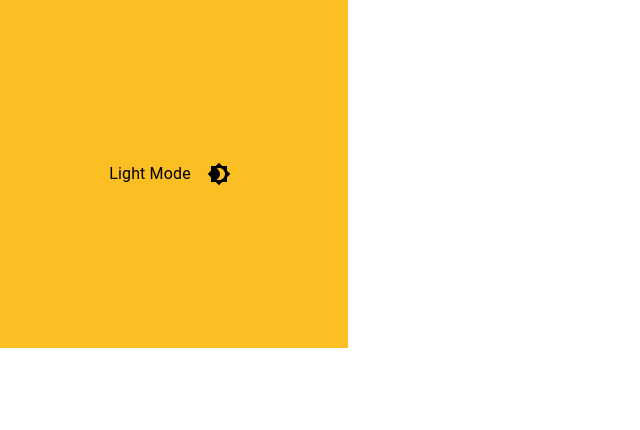
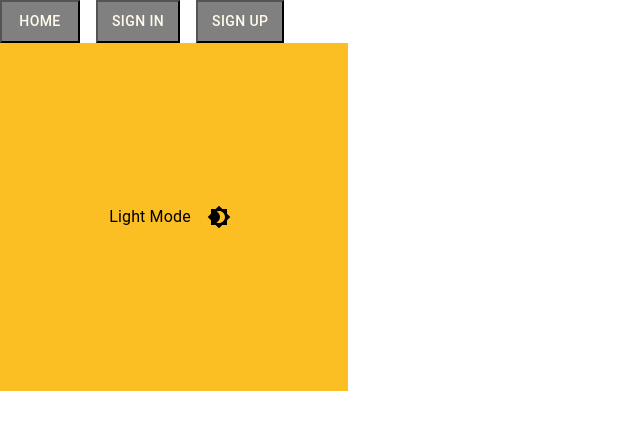
Before and after one commit to spike-rx/book-store, a React (Create React App) app: page / in a window 1280 px wide. Shown: the top 430 px of the page, without its empty margins (0-640 px from the left). Built offline with nearby package versions, Linux system fonts and the light colour scheme.

Commit message:
add Header

```diff
--- a/src/App.tsx
+++ b/src/App.tsx
@@ -1,9 +1,8 @@
 import { useSelector } from 'react-redux'
 import { useState, useMemo } from 'react'
-
 import React, { createTheme, ThemeProvider } from '@mui/material/styles'
-
 import Square from './components/square/Square'
+import Header from './components/Header'
 
 const getDesignTokens = (mode: any) => ({
   palette: {
@@ -57,9 +56,12 @@ function App () {
   const theme = useMemo(() => createTheme(getDesignTokens(mode)), [mode])
 
   return (
-    <ThemeProvider theme={theme}>
-      <Square />
-    </ThemeProvider>
+    <>
+      <ThemeProvider theme={theme}>
+        <Header />
+        <Square />
+      </ThemeProvider>
+    </>
   )
 }
 
--- /dev/null
+++ b/src/components/Header.tsx
@@ -0,0 +1,10 @@
+import React from 'react'
+import Navbar from './Navbar'
+
+export default function Header () {
+  return (
+    <>
+      <Navbar />
+    </>
+  )
+}
--- /dev/null
+++ b/src/components/Home.tsx
@@ -0,0 +1,8 @@
+import React from 'react'
+
+export default function Home () {
+  return (
+    <>
+    </>
+  )
+}
--- /dev/null
+++ b/src/components/Navbar.tsx
@@ -0,0 +1,44 @@
+import React from 'react'
+import SignUp from './SignUp'
+import SignIn from './SignIn'
+import Home from './Home'
+import Button from '@mui/material/Button'
+import Stack from '@mui/material/Stack'
+import styled from 'styled-components'
+
+const ButtonStyle = styled.button`
+  background-color: gray;
+`
+
+export default function Navbar () {
+  return (
+    <Stack spacing={2} direction={'row'}>
+      <ButtonStyle>
+        <Button
+          variant="text"
+          href="/"
+          >
+          <Home />Home
+        </Button>
+      </ButtonStyle>
+
+      <ButtonStyle>
+        <Button
+          variant="text"
+          href="/signin"
+          >
+          <SignIn />Sign in
+        </Button>
+      </ButtonStyle>
+
+      <ButtonStyle>
+        <Button
+          variant="text"
+          href="/signup"
+          >
+          <SignUp />Sign up
+        </Button>
+      </ButtonStyle>
+    </Stack>
+  )
+}
--- /dev/null
+++ b/src/components/SignIn.tsx
@@ -0,0 +1,8 @@
+import React from 'react'
+
+export default function SignIn () {
+  return (
+    <>
+    </>
+  )
+}
--- /dev/null
+++ b/src/components/SignUp.tsx
@@ -0,0 +1,8 @@
+import React from 'react'
+
+export default function SignUp () {
+  return (
+    <>
+    </>
+  )
+}
```
Also changed, not shown: src/index.tsx (+12 -0 lines).
